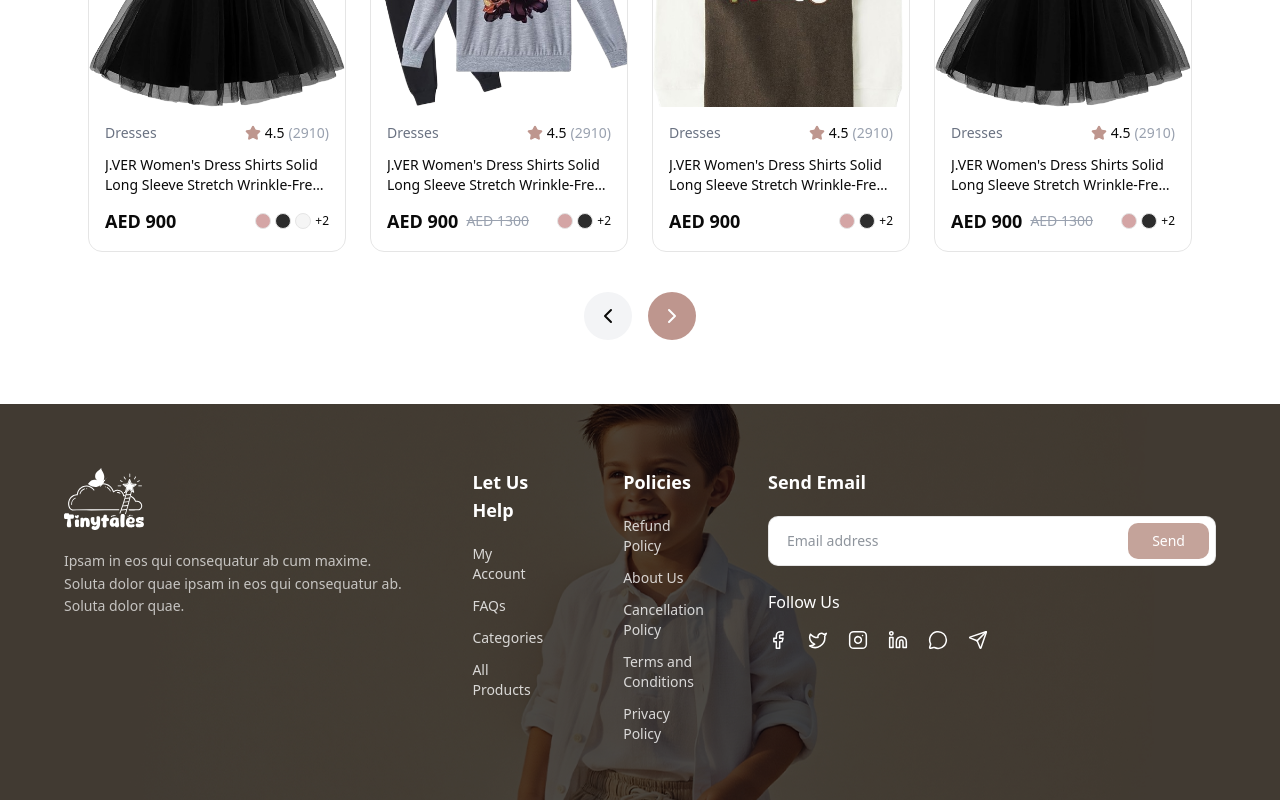
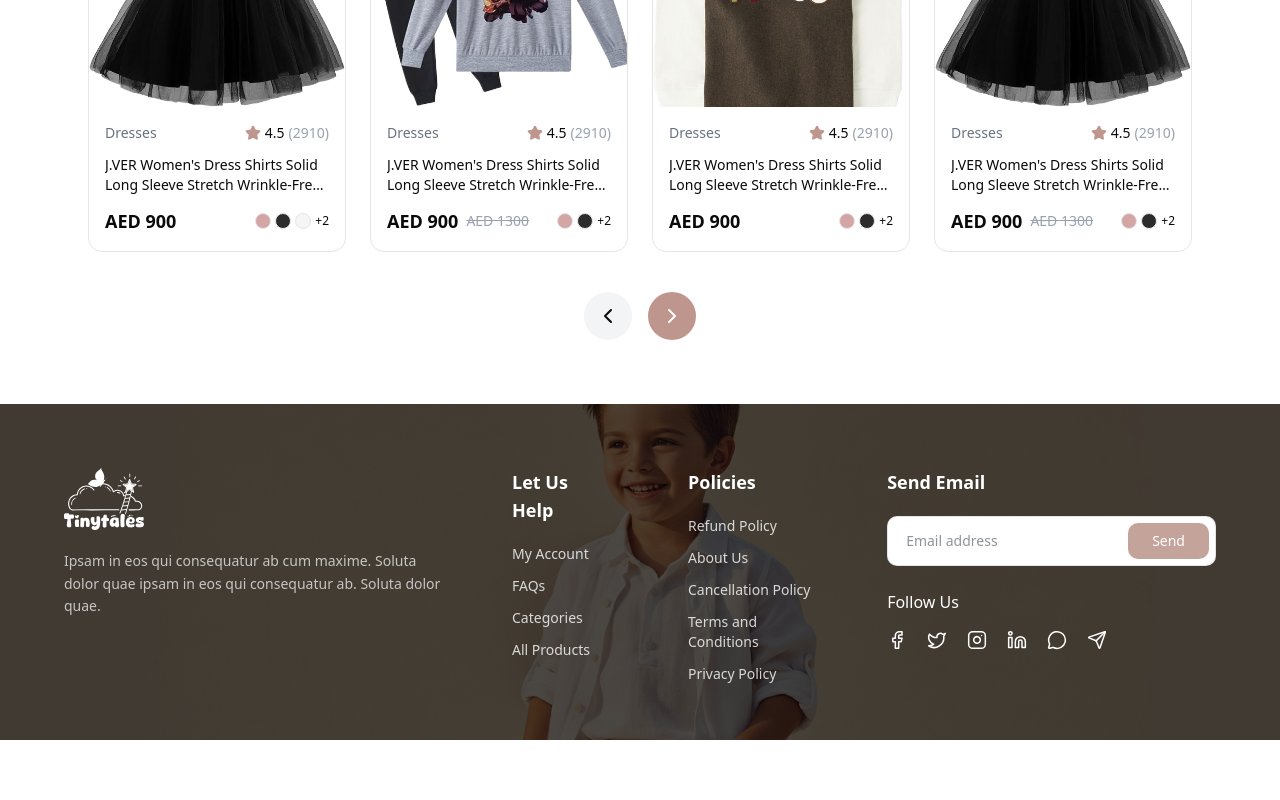
Before and after one commit to a7medmo7med1971/TrendLine_Task, a Next.js app: page / in a window 1280 px wide. Shown: the part 2486-3286 px from the top of the page. After the commit the page ends 3226 px from the top, so only its background shows below. Built offline with nearby package versions, Linux system fonts and the light colour scheme.

Commit message:
Eitde w-footer input

```diff
--- a/app/(componts)/(productDetiles)/products/SimilarItems.tsx
+++ b/app/(componts)/(productDetiles)/products/SimilarItems.tsx
@@ -1,9 +1,7 @@
 "use client";
-
 import { Heart, ShoppingBag, ChevronLeft, ChevronRight, Star } from "lucide-react";
 import { Swiper, SwiperSlide } from "swiper/react";
 import { Navigation } from "swiper/modules";
-
 import "swiper/css";
 import "swiper/css/navigation";
 import Image from "next/image";
--- a/app/(componts)/_Layout/Footer.tsx
+++ b/app/(componts)/_Layout/Footer.tsx
@@ -104,11 +104,11 @@ export default function Footer() {
           </div>
 
           {/* Email + Social */}
-          <div className="max-w-md w-full">
+          <div className=" max-w-[369px] lg:max-w-[369px]">
             <h4 className="text-lg font-semibold mb-5">Send Email</h4>
 
             {/* Email */}
-            <div className="flex gap-2 mb-6 bg-white border border-black/10 rounded-lg p-1.5">
+            <div className="flex gap-2 mb-6  bg-white border border-black/10 rounded-lg p-1.5">
               <input
                 type="email"
                 placeholder="Email address"
```
